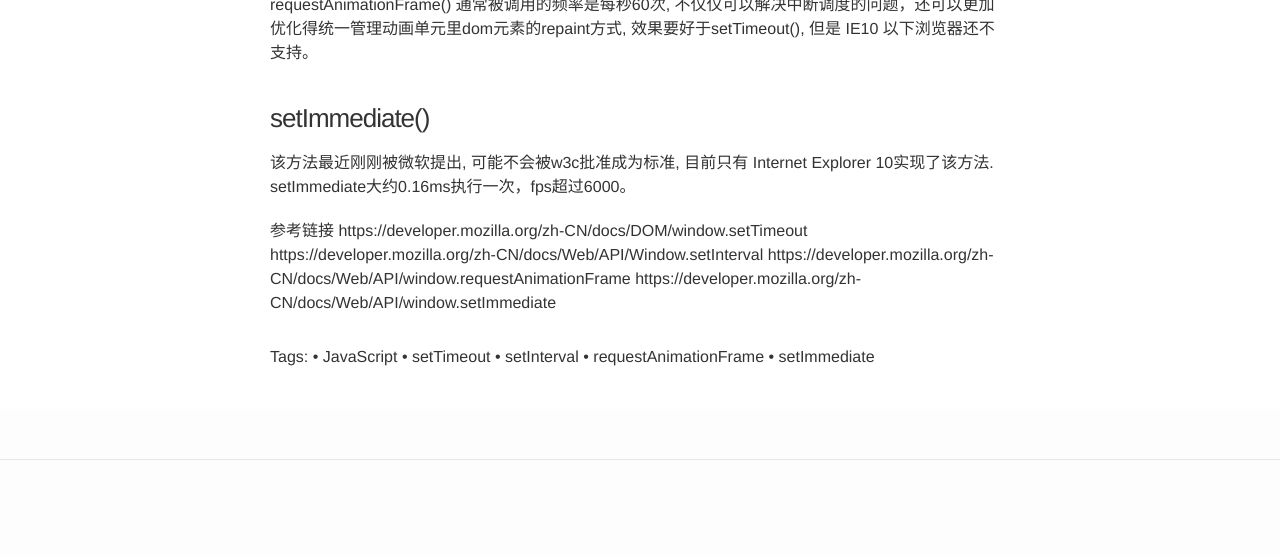
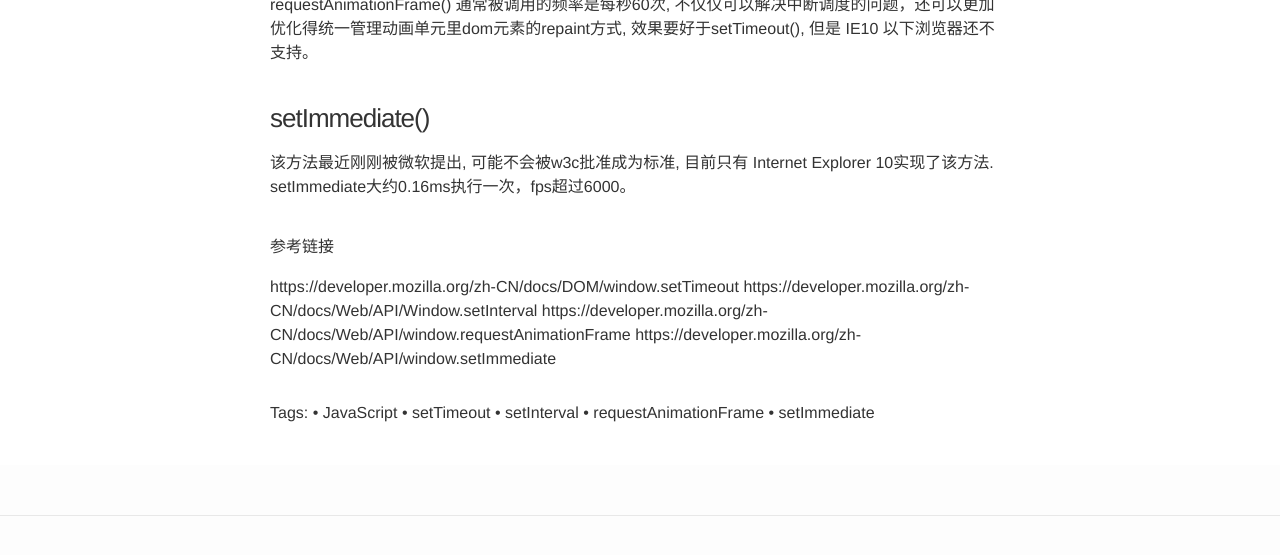
Before and after one commit to miclle/miclle.github.io, a Jekyll site: the page built from _posts/2014-10-21-javascript-timer.md, in a window 1280 px wide and 900 px high, scrolled down 1600 px, cut to the strip 324-879 px from the top of the window. Built offline with Jekyll 4.4.1, drawn with Linux system fonts in a browser that asks for light colours; Markdown is read by kramdown in place of the engine named in the settings; before the commit the page ends 2444 px from its top, so only the background shows below that.

```diff
--- a/_posts/2014-10-21-javascript-timer.md
+++ b/_posts/2014-10-21-javascript-timer.md
@@ -78,7 +78,7 @@ requestAnimationFrame() 通常被调用的频率是每秒60次, 不仅仅可以
 setImmediate大约0.16ms执行一次，fps超过6000。
 
 
-参考链接
+#####参考链接
 https://developer.mozilla.org/zh-CN/docs/DOM/window.setTimeout
 https://developer.mozilla.org/zh-CN/docs/Web/API/Window.setInterval
 https://developer.mozilla.org/zh-CN/docs/Web/API/window.requestAnimationFrame
```
